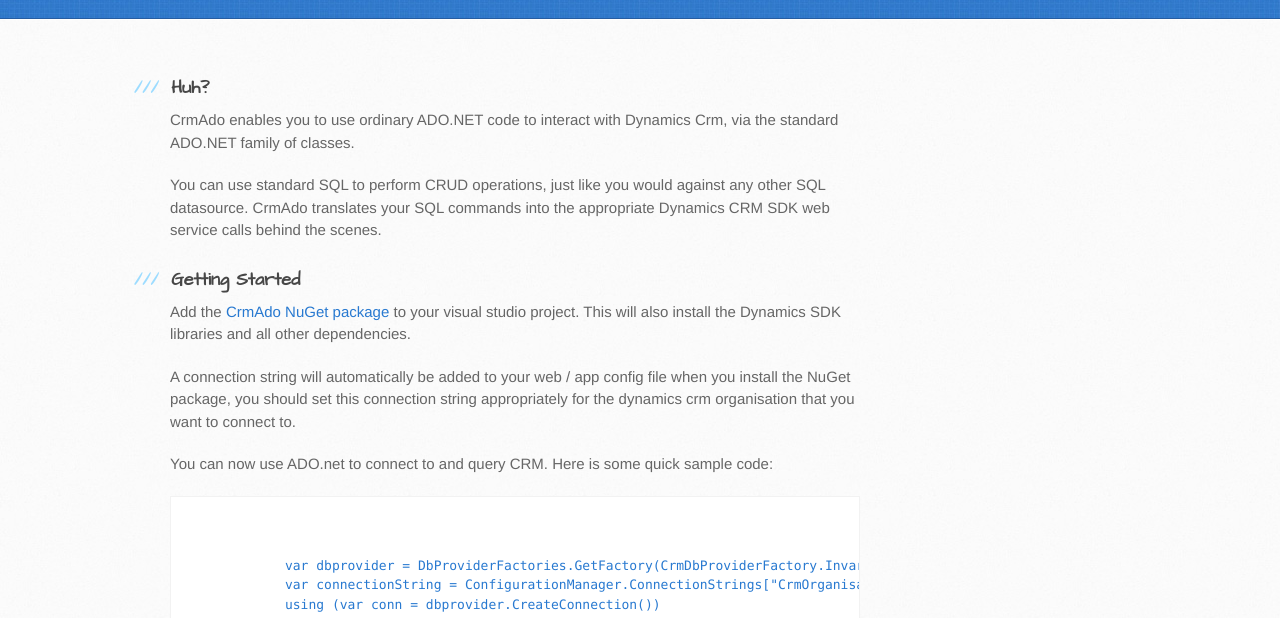
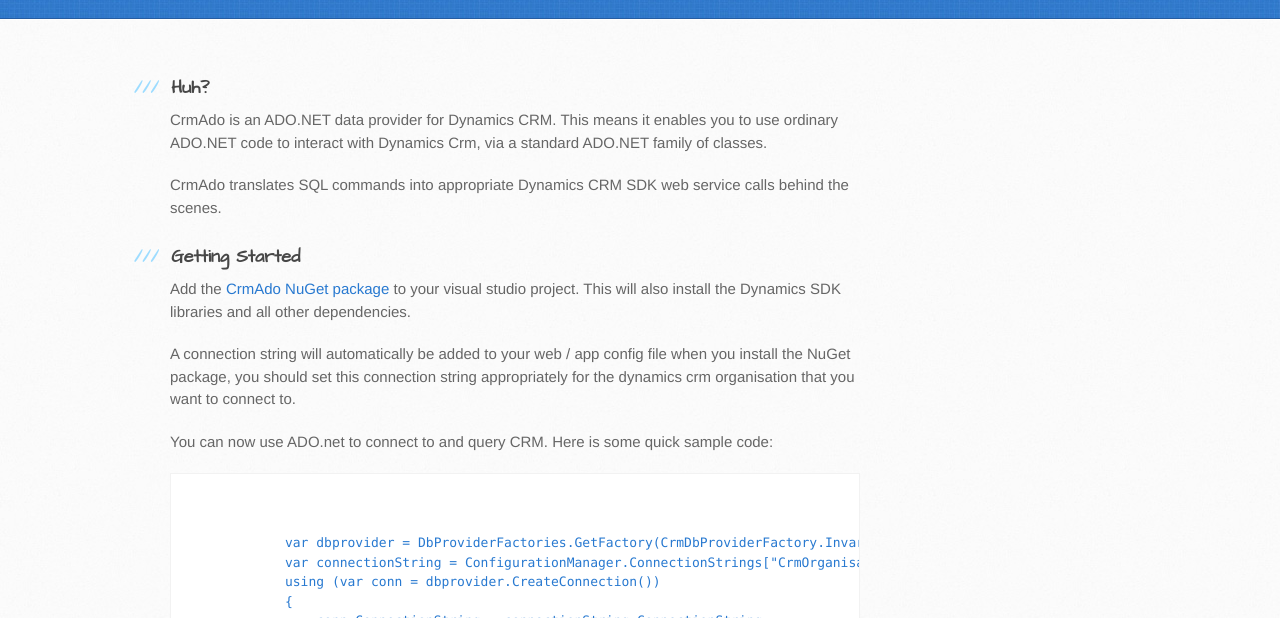
Before and after one commit to dazinator/CrmAdo, a plain HTML site: page index.html in a window 1280 px wide. Shown: the part 182-800 px from the top of the page. Drawn offline with Linux system fonts and the light colour scheme.

Commit message:
Update index.html

```diff
--- a/index.html
+++ b/index.html
@@ -13,7 +13,7 @@
     <script src="//html5shiv.googlecode.com/svn/trunk/html5.js"></script>
     <![endif]-->
 
-    <title>CrmAdo by dazinator</title>
+    <title>CrmAdo by Darrell Tunnell</title>
   </head>
 
   <body>
@@ -31,11 +31,9 @@
           <h3>
 <a name="huh" class="anchor" href="#huh"><span class="octicon octicon-link"></span></a>Huh?</h3>
 
-<p>CrmAdo enables you to use ordinary ADO.NET code to interact with Dynamics Crm, via the standard ADO.NET family of classes.</p>
+<p>CrmAdo is an ADO.NET data provider for Dynamics CRM. This means it enables you to use ordinary ADO.NET code to interact with Dynamics Crm, via a standard ADO.NET family of classes.</p>
 
-<p>You can use standard SQL to perform CRUD operations, just like you would against any other SQL datasource.
-
-CrmAdo translates your SQL commands into the appropriate Dynamics CRM SDK web service calls behind the scenes. </p>
+<p>CrmAdo translates SQL commands into appropriate Dynamics CRM SDK web service calls behind the scenes. </p>
 
  <h3>
 <a name="Getting Started" class="anchor" href="#Getting Started"><span class="octicon octicon-link"></span></a>Getting Started</h3>
@@ -151,7 +149,7 @@
             .tar.gz file
           </a>
 
-          <p class="repo-owner"><a href="https://github.com/dazinator/CrmAdo"></a> is maintained by <a href="https://github.com/dazinator">dazinator</a>.</p>
+          <p class="repo-owner"><a href="https://github.com/dazinator/CrmAdo"></a> is maintained by <a href="https://github.com/dazinator">Darrell Tunnell</a>.</p>
 
           <p>This page was generated by <a href="https://pages.github.com">GitHub Pages</a> using the Architect theme by <a href="https://twitter.com/jasonlong">Jason Long</a>.</p>
         </aside>
```
